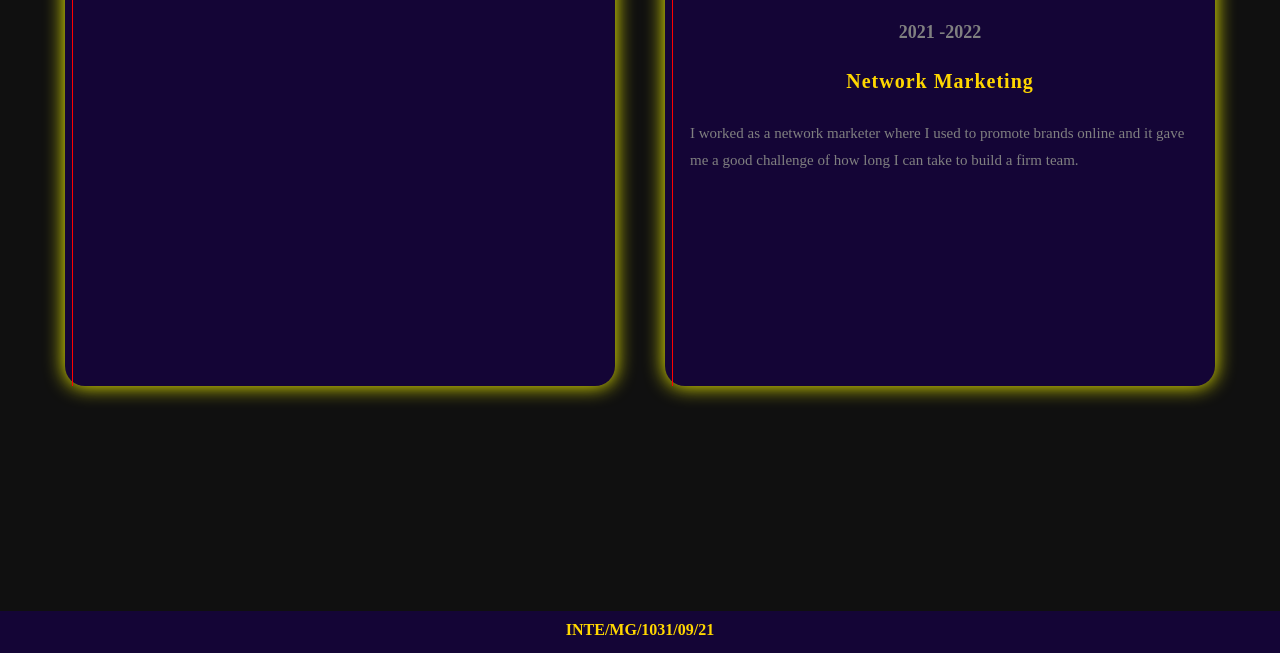
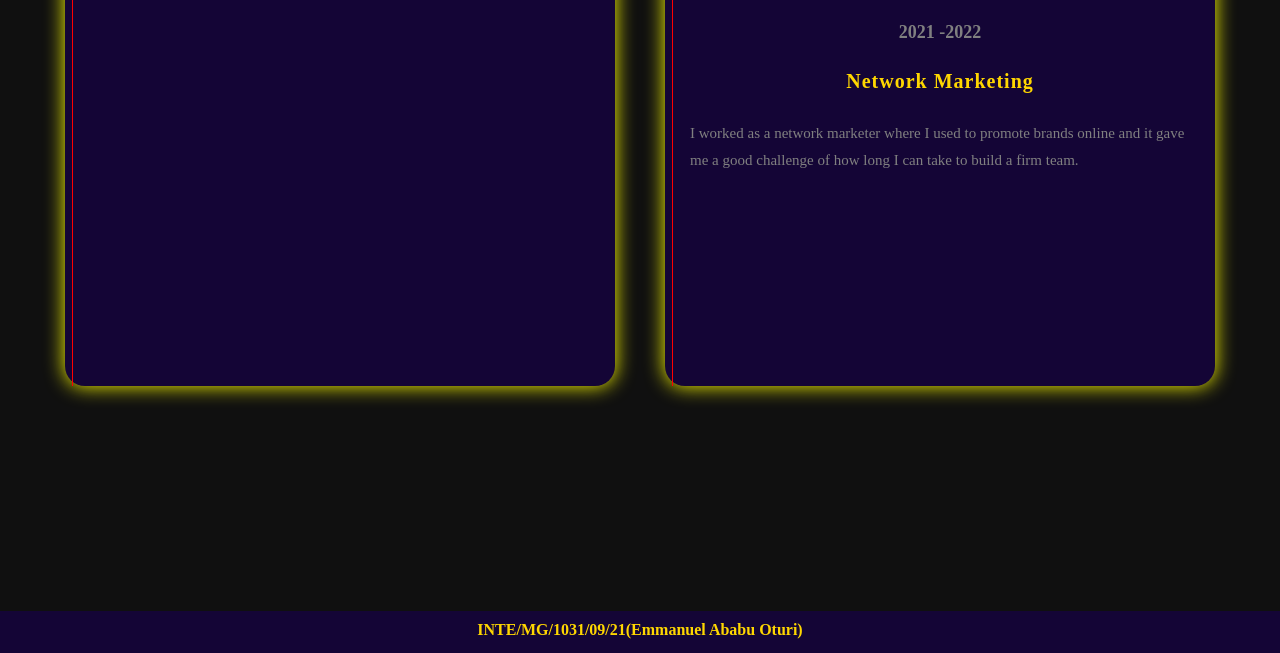
Before and after one commit to ABABUOTURI/emmanuelportfolio, a plain HTML site: page aboutw.html in a window 1280 px wide. Shown: the part 2697-3350 px from the top of the page. Drawn offline with Linux system fonts and the light colour scheme; some icons are missing.

Commit message:
Update aboutw.html

```diff
--- a/aboutw.html
+++ b/aboutw.html
@@ -178,7 +178,7 @@
         <!---------------------footer start------------------------------------>
 
  <footer>
-    <p>INTE/MG/1031/09/21</p>
+    <p>INTE/MG/1031/09/21(Emmanuel Ababu Oturi)</p>
     <p>For more HTML,CSS and coding tutorial<br> please click on the Subcribe button to
         subscribe to my channel:</p>
         <div class="social">
```
